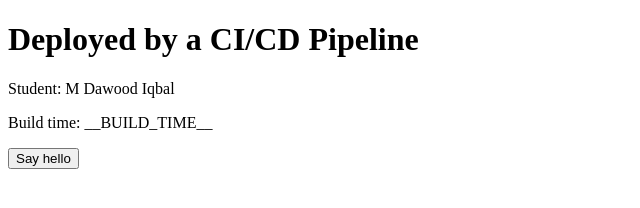
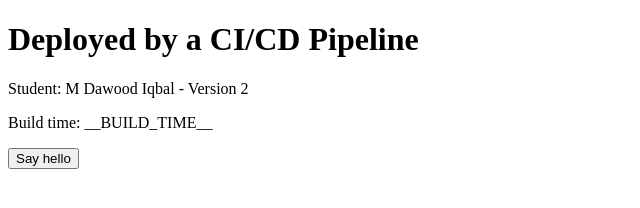
Before and after one commit to dawoodmughal01/jenkins-lab11, a website: page src/index.html in a window 1280 px wide. Shown: the full height of the page, 0-640 px from the left. Drawn offline with Linux system fonts and the light colour scheme.

Commit message:
Update website to version 2 and test webhook

```diff
--- a/src/index.html
+++ b/src/index.html
@@ -5,7 +5,7 @@
 </head>
 <body>
     <h1 id="main-heading">Deployed by a CI/CD Pipeline</h1>
-    <p id="student">Student: M Dawood Iqbal</p>
+    <p id="student">Student: M Dawood Iqbal - Version 2</p>
     <p id="build">Build time: __BUILD_TIME__</p>
 
     <button id="greet"
```
